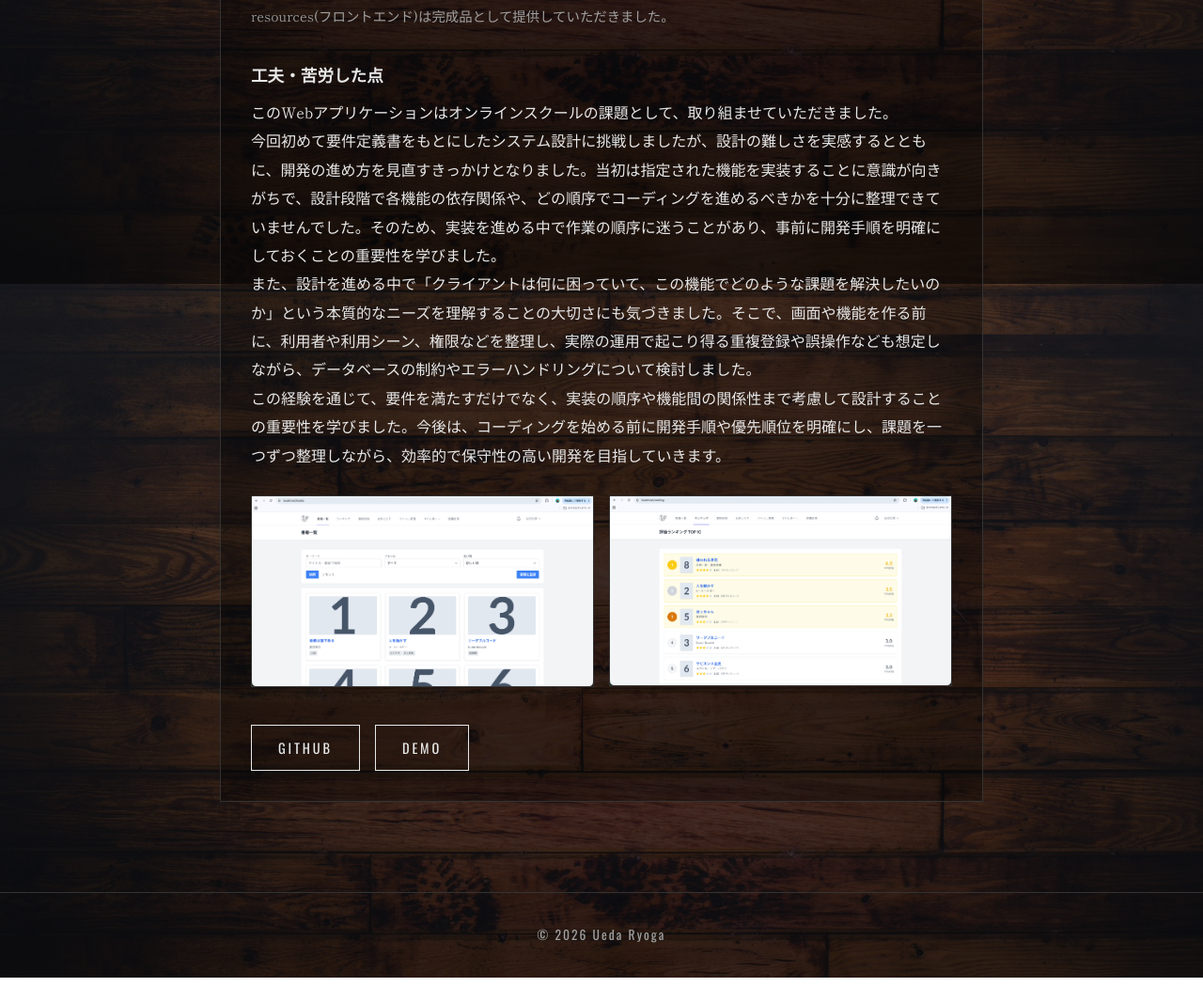
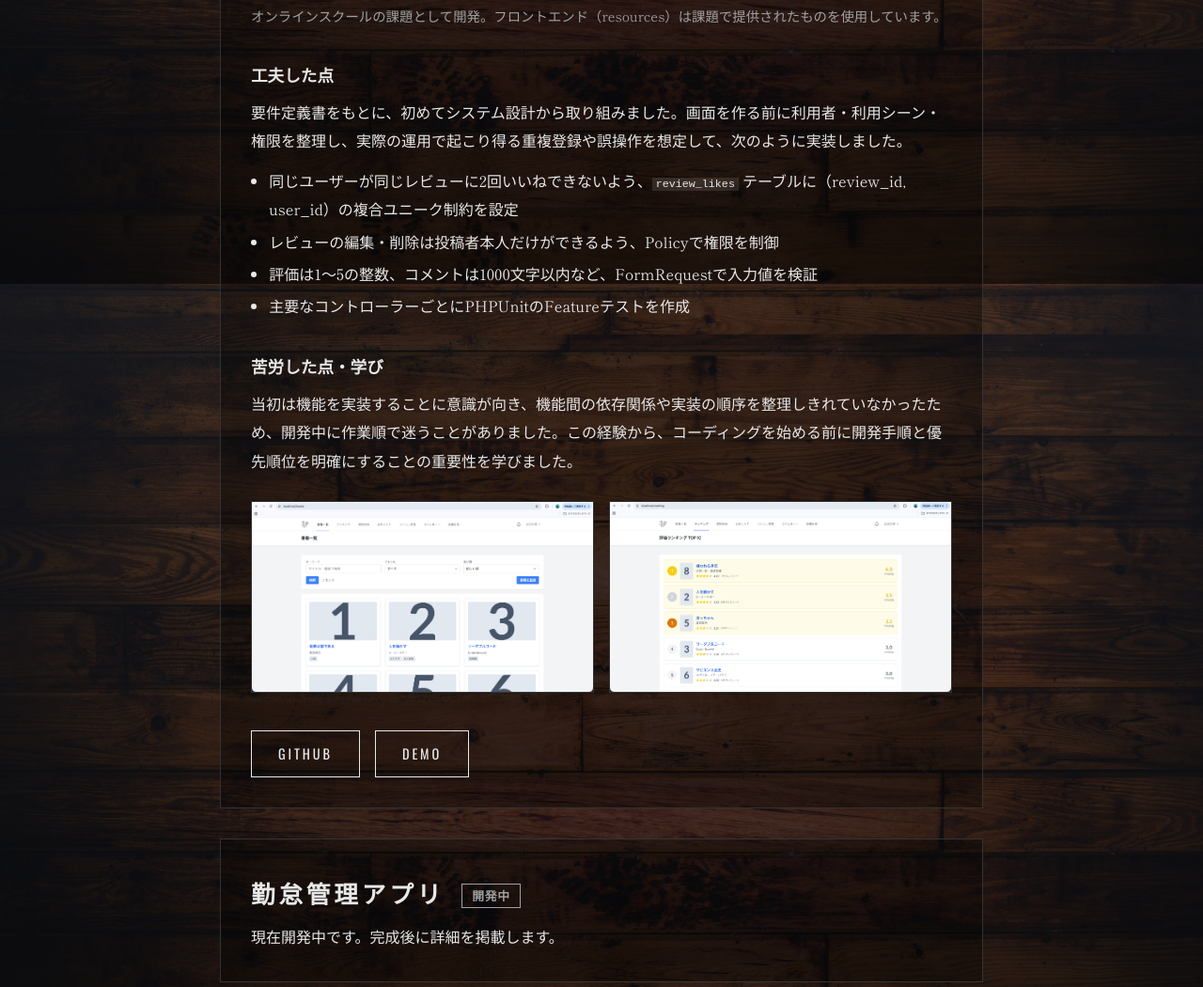
Before and after one commit to ryoga613/profilePage2, a plain HTML site: page html/works.html in a window 1280 px wide. Shown: the part 498-1548 px from the top of the page at 94% size. Drawn offline with nearby package versions, Linux system fonts and the light colour scheme; a web font is replaced by a local one.

Commit message:
プロフィール内容の改善（Skills追加・Works具体化など）
- Home: 「大学2年生 / エンジニアインターン希望」を追加
- 肩書きを Web Engineer に統一、アプリ名表記を book_shelf に統一
- About: 自己紹介を3段落に整理し「私は」の重複を解消
- About: Career を具体的な年月表記に変更、Progate を追記
- About: Skills セクションを追加、Contact にメールアドレスを掲載
- Works: へりくだった表現を修正し、DB制約・Policy・FormRequest・
  Featureテストなど実装の具体例を中心に文章を再構成
- Works: 勤怠管理アプリ（開発中）の枠を追加
- Policy の読点を修正

Co-Authored-By: Claude Opus 5.5 <noreply@anthropic.com>

```diff
--- a/html/works.html
+++ b/html/works.html
@@ -40,21 +40,22 @@
         <dt>担当</dt>
         <dd>バックエンドの実装</dd>
       </dl>
-      <p class="note">resources(フロントエンド)は完成品として提供していただきました。</p>
+      <p class="note">オンラインスクールの課題として開発。フロントエンド（resources）は課題で提供されたものを使用しています。</p>
 
-      <h3>工夫・苦労した点</h3>
+      <h3>工夫した点</h3>
+      <p>
+        要件定義書をもとに、初めてシステム設計から取り組みました。画面を作る前に利用者・利用シーン・権限を整理し、実際の運用で起こり得る重複登録や誤操作を想定して、次のように実装しました。
+      </p>
+      <ul>
+        <li>同じユーザーが同じレビューに2回いいねできないよう、<code>review_likes</code> テーブルに（review_id, user_id）の複合ユニーク制約を設定</li>
+        <li>レビューの編集・削除は投稿者本人だけができるよう、Policyで権限を制御</li>
+        <li>評価は1〜5の整数、コメントは1000文字以内など、FormRequestで入力値を検証</li>
+        <li>主要なコントローラーごとにPHPUnitのFeatureテストを作成</li>
+      </ul>
 
+      <h3>苦労した点・学び</h3>
       <p>
-        このWebアプリケーションはオンラインスクールの課題として、取り組ませていただきました。
-      </p>
-      <p>
-        今回初めて要件定義書をもとにしたシステム設計に挑戦しましたが、設計の難しさを実感するとともに、開発の進め方を見直すきっかけとなりました。当初は指定された機能を実装することに意識が向きがちで、設計段階で各機能の依存関係や、どの順序でコーディングを進めるべきかを十分に整理できていませんでした。そのため、実装を進める中で作業の順序に迷うことがあり、事前に開発手順を明確にしておくことの重要性を学びました。
-      </p>
-      <p>
-        また、設計を進める中で「クライアントは何に困っていて、この機能でどのような課題を解決したいのか」という本質的なニーズを理解することの大切さにも気づきました。そこで、画面や機能を作る前に、利用者や利用シーン、権限などを整理し、実際の運用で起こり得る重複登録や誤操作なども想定しながら、データベースの制約やエラーハンドリングについて検討しました。
-      </p>
-      <p>
-        この経験を通じて、要件を満たすだけでなく、実装の順序や機能間の関係性まで考慮して設計することの重要性を学びました。今後は、コーディングを始める前に開発手順や優先順位を明確にし、課題を一つずつ整理しながら、効率的で保守性の高い開発を目指していきます。
+        当初は機能を実装することに意識が向き、機能間の依存関係や実装の順序を整理しきれていなかったため、開発中に作業順で迷うことがありました。この経験から、コーディングを始める前に開発手順と優先順位を明確にすることの重要性を学びました。
       </p>
       <div class="images">
         <img src="../images/bookShelf1.png" alt="書籍一覧画面（キーワード・ジャンル検索と書籍カード一覧）" class="app_image"
@@ -68,6 +69,11 @@
         <a class="btn" rel="noopener noreferrer">Demo</a>
       </div>
     </article>
+
+    <article class="card reveal">
+      <h2>勤怠管理アプリ <span class="badge">開発中</span></h2>
+      <p>現在開発中です。完成後に詳細を掲載します。</p>
+    </article>
   </main>
   <footer class="site-footer">&copy; 2026 Ueda Ryoga</footer>
   <script src="../script.js" defer></script>
--- a/style.css
+++ b/style.css
@@ -398,3 +398,35 @@ img {
     max-width: 80%;
   }
 }
+/* ===== 追加分 ===== */
+.hero .status {
+  margin-top: 8px;
+  color: var(--sub);
+  letter-spacing: .1em;
+}
+
+.card ul {
+  margin: 12px 0;
+}
+
+.card code {
+  font-size: .9em;
+  padding: 0 4px;
+  background: rgba(255, 255, 255, .1);
+}
+
+.badge {
+  display: inline-block;
+  margin-left: 8px;
+  padding: 0 10px;
+  border: 1px solid var(--sub);
+  color: var(--sub);
+  font-family: var(--mincho);
+  font-size: .8rem;
+  letter-spacing: .05em;
+  vertical-align: middle;
+}
+
+.skills {
+  margin-top: 0;
+}
```
Also changed, not shown: html/about.html (+26 -7 lines), index.html (+2 -1 lines).
